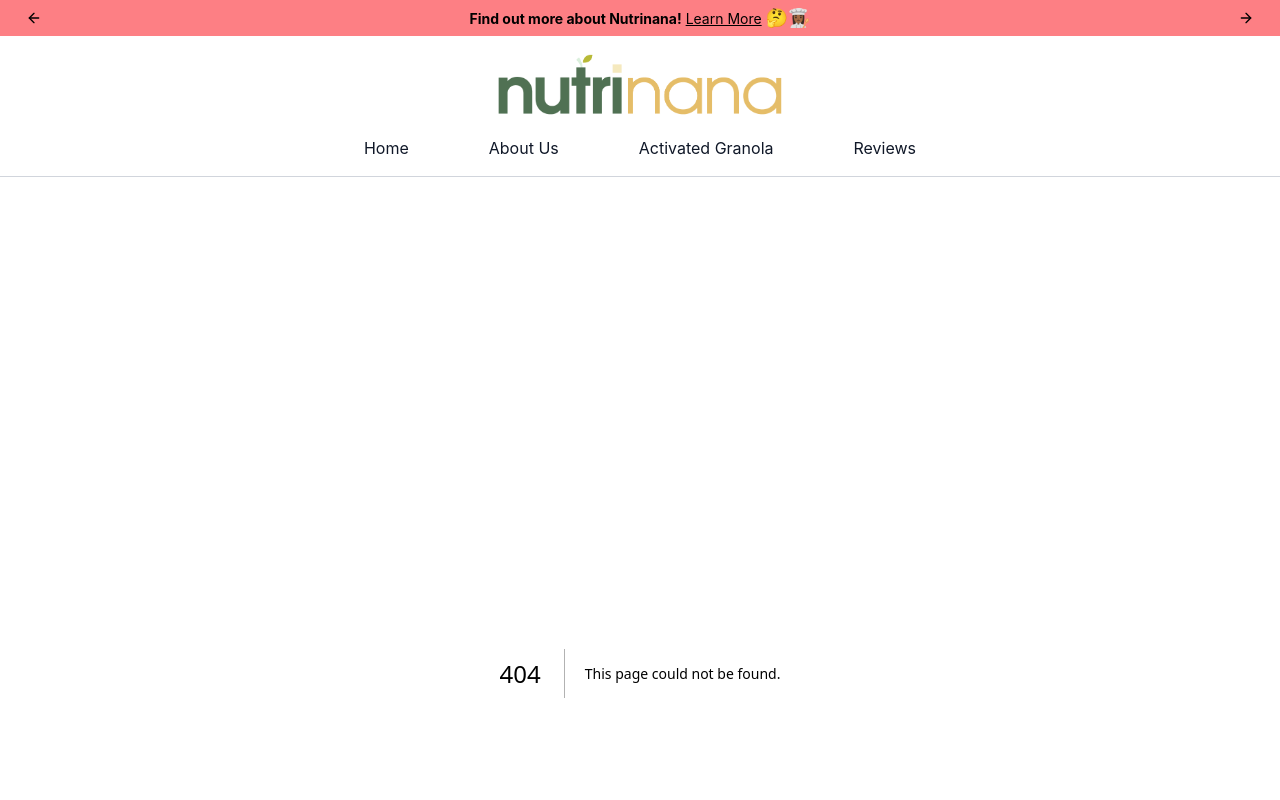
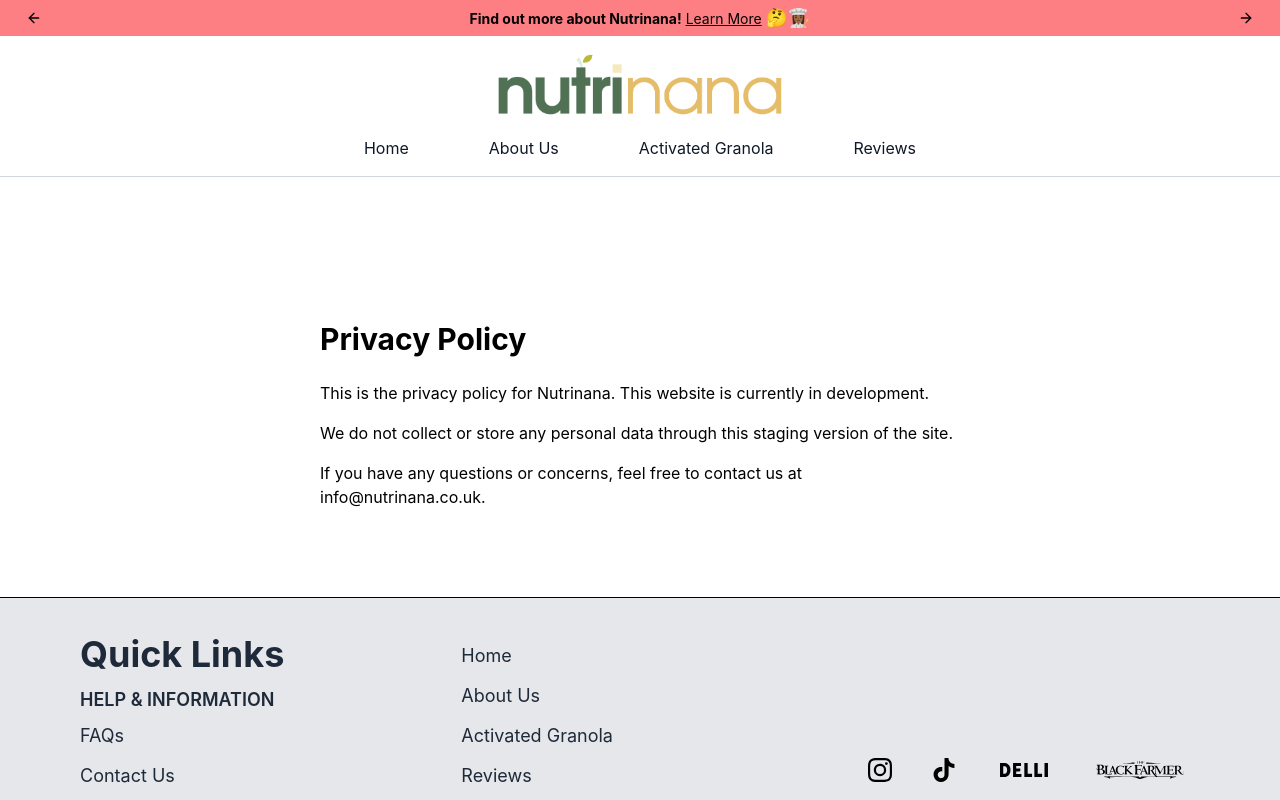
Before and after one commit to nutrinana/nutrinana-website, a Next.js app: page /privacy-policy in a window 1280 px wide. Before the commit this address had no page. Shown: the top 800 px of the page. Built offline with nearby package versions, Linux system fonts and the light colour scheme.

Commit message:
feat: NAG-22 test privacy policy

```diff
--- /dev/null
+++ b/src/app/privacy-policy/page.js
@@ -0,0 +1,16 @@
+export default function PrivacyPolicyPage() {
+  return (
+    <main className="max-w-2xl mx-auto px-4 py-12">
+      <h1 className="text-3xl font-bold mb-6">Privacy Policy</h1>
+      <p className="mb-4">
+        This is the privacy policy for Nutrinana. This website is currently in development.
+      </p>
+      <p className="mb-4">
+        We do not collect or store any personal data through this staging version of the site.
+      </p>
+      <p>
+        If you have any questions or concerns, feel free to contact us at info@nutrinana.co.uk.
+      </p>
+    </main>
+  );
+}
```
